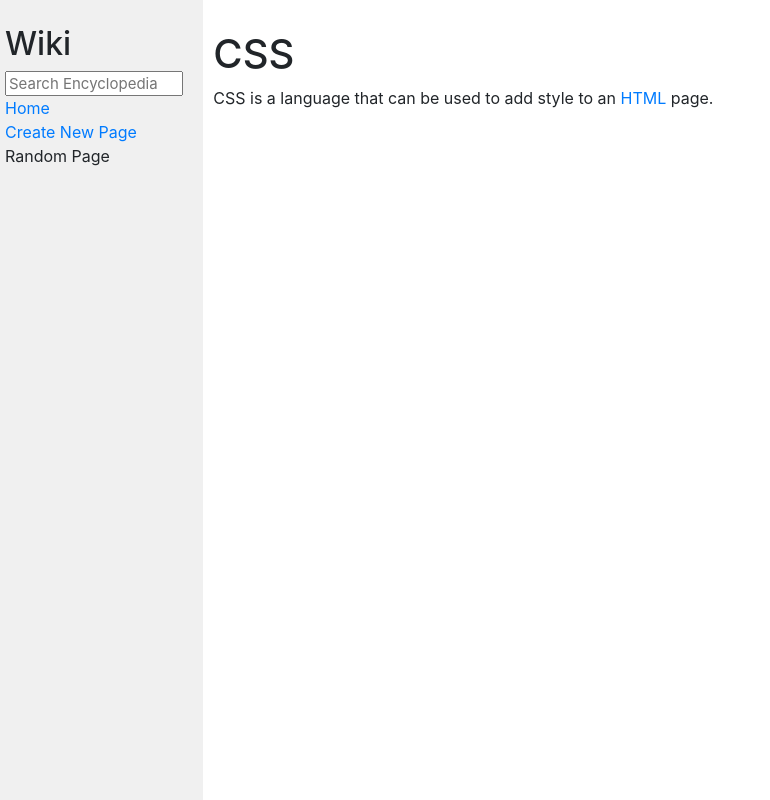
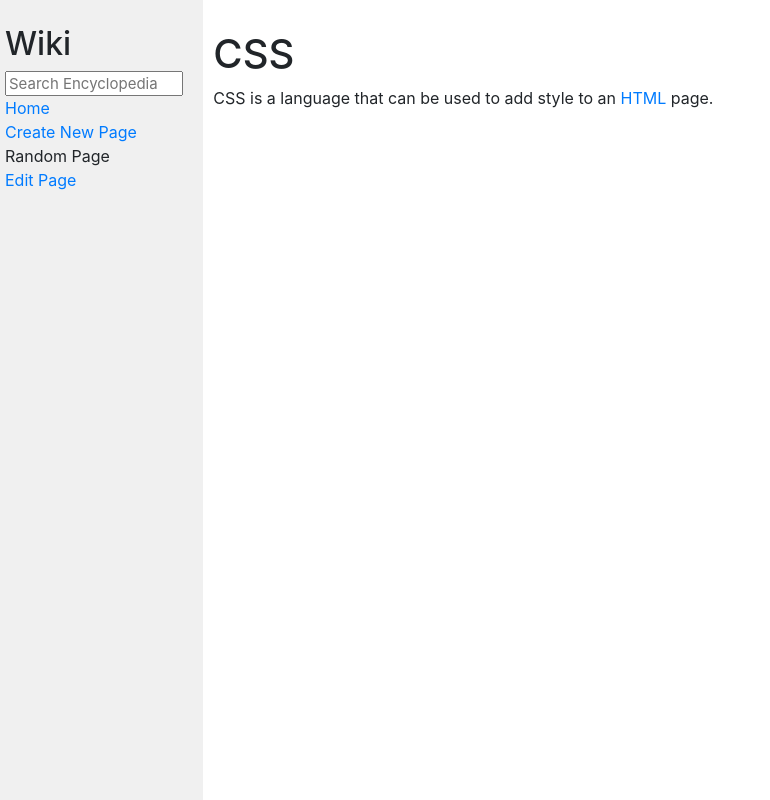
Before and after one commit to islam-ux6/wiki, a Django app: page /wiki/CSS in a window 1280 px wide. Shown: the whole page, without its empty margins (0-770 px from the left). Run offline with Django 3.2, Linux system fonts and the light colour scheme; some libraries are stand-ins or nearby versions.

Commit message:
Edit working

```diff
--- a/encyclopedia/templates/encyclopedia/show_entry.html
+++ b/encyclopedia/templates/encyclopedia/show_entry.html
@@ -1,5 +1,13 @@
 {% extends "encyclopedia/layout.html" %}
+
+{% block title %}
+    {{ title }}
+{% endblock %}
 
 {% block body %}
     {{ html | safe}}
 {% endblock %}
+
+{% block nav %}
+    <a href="{% url 'edit' %}">Edit Page</a>
+{% endblock %}
--- a/encyclopedia/urls.py
+++ b/encyclopedia/urls.py
@@ -6,5 +6,6 @@ urlpatterns = [
     path("", views.index, name="index"),
     path("wiki/<str:title>", views.show_ent, name="show_ent"),
     path("search", views.search, name="search"),
-    path("create", views.create, name="create")
+    path("create", views.create, name="create"),
+    path("edit", views.edit, name="edit")
 ]
--- a/encyclopedia/views.py
+++ b/encyclopedia/views.py
@@ -16,7 +16,8 @@ def show_ent(request, title):
     if md_file:
         html = markdown2.markdown(md_file)
         return render(request, "encyclopedia/show_entry.html", {
-            "html": html
+            "html": html,
+            "title": title
             })
     else:
         return HttpResponse("File Not Found")
@@ -45,3 +46,6 @@ def create(request):
             return HttpResponseRedirect(reverse("show_ent", args=[title]))
     else:
         return render(request, "encyclopedia/create.html")
+
+def edit(request):
+    return HttpResponse("foo")
```
